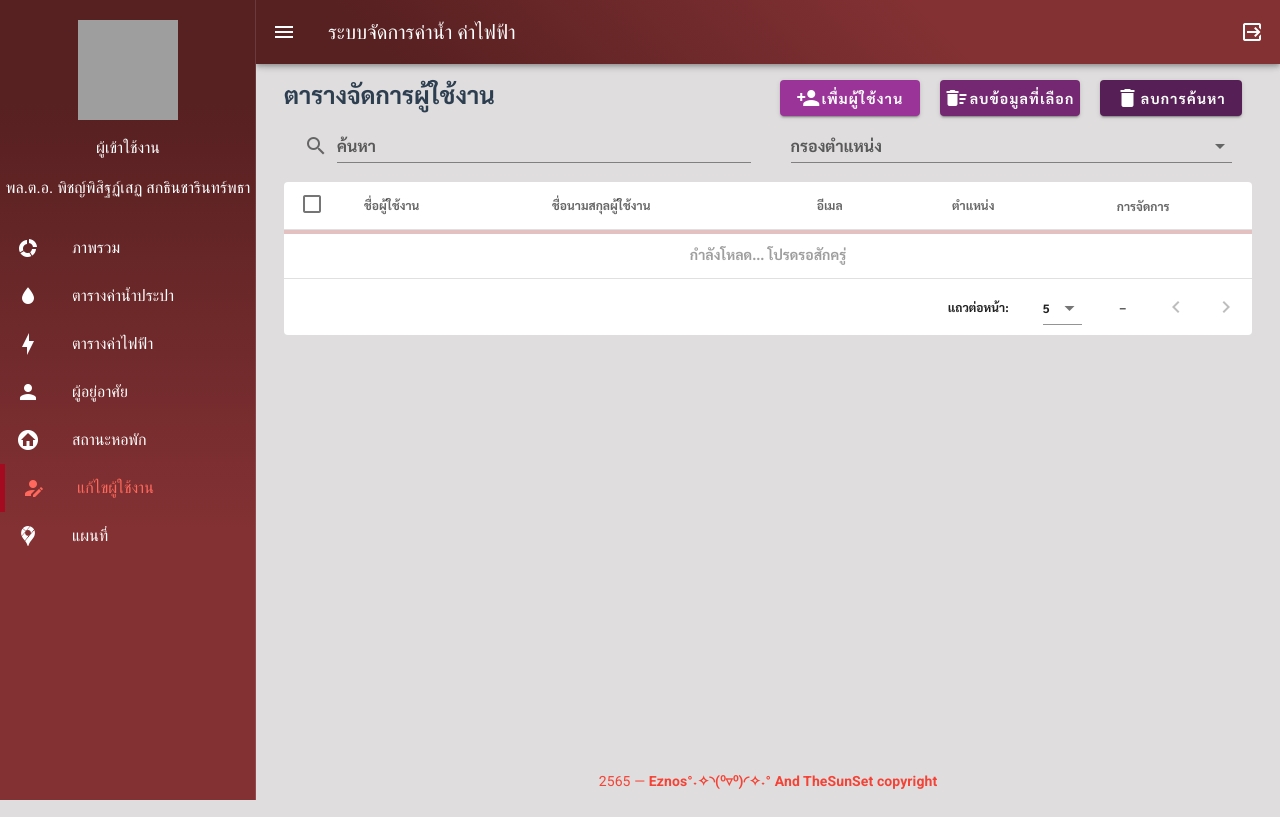
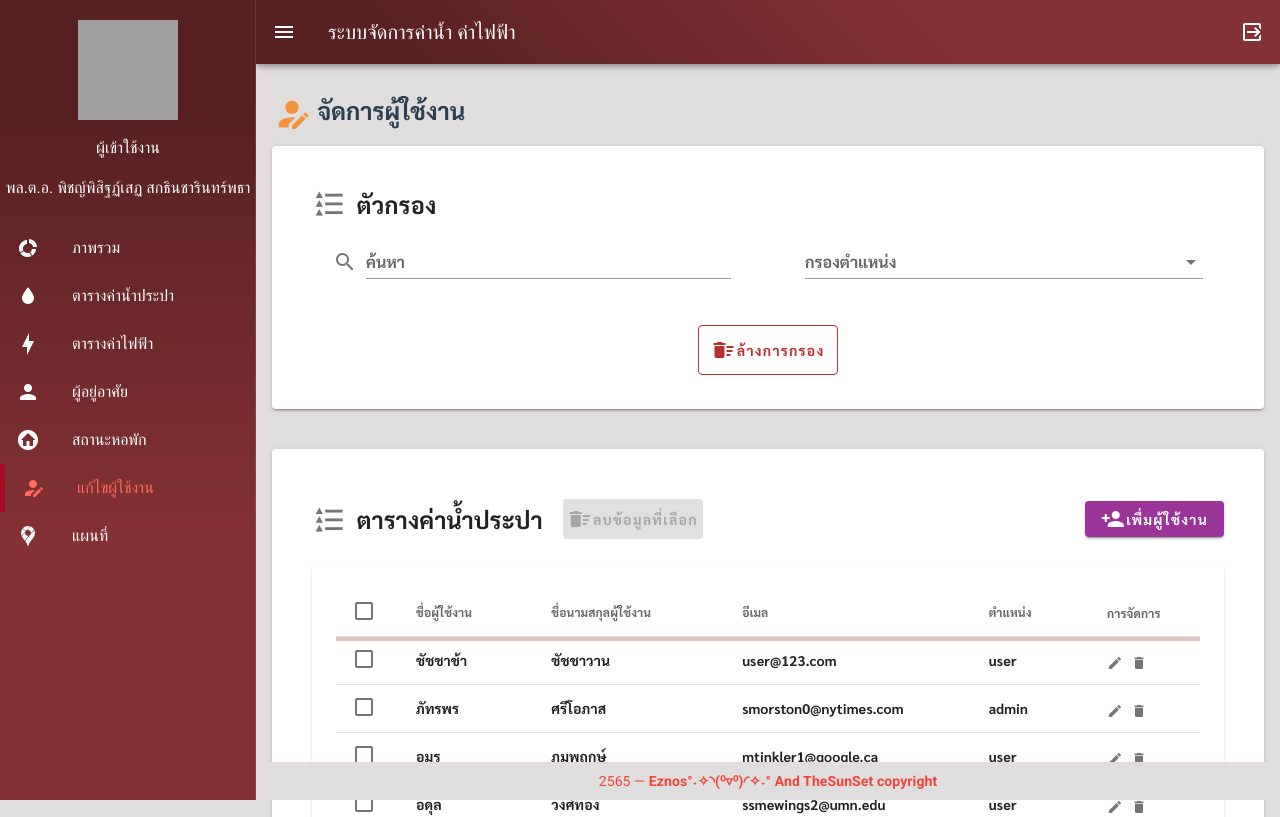
Before and after one commit to eznos/BMS-Back-Office-UI, a Vue app: page /manageuser in a window 1280 px wide. Shown: the top 817 px of the page. Built offline with nearby package versions, Linux system fonts and the light colour scheme; grey boxes are pictures that could not be loaded.

Commit message:
- feat(✨): new card filter, new card table, clear button and mock data

```diff
--- a/src/views/table/Manageuser.vue
+++ b/src/views/table/Manageuser.vue
@@ -1,16 +1,107 @@
 <template>
   <v-app id="app">
     <!-- title and bottom -->
-    <div class="pa-3 content background-main">
+    <div class="content background-main">
       <v-row justify="space-between" class="px-3">
+        <!-- title -->
         <div class="mb-4">
           <v-row style="align-items: center">
-            <div class="ml-3 mt-2">
-              <h2>ตารางจัดการผู้ใช้งาน</h2>
+            <div class="ml-3 mt-9">
+              <h2>
+                <v-icon size="40" color="#F3953F">mdi-account-edit</v-icon>
+                จัดการผู้ใช้งาน
+              </h2>
             </div>
           </v-row>
         </div>
-        <div>
+      </v-row>
+      <!-- filter -->
+      <v-card class="card-filter px-6 py-6">
+        <v-card-title>
+          <v-icon size="35px" class="icon"
+            >mdi-format-list-bulleted-triangle</v-icon
+          >
+          &nbsp;&nbsp;
+          <h3>ตัวกรอง</h3>
+          <!-- button -->
+          <v-spacer></v-spacer>
+        </v-card-title>
+        <!-- filter -->
+        <v-row justify="space-between" class="px-3">
+          <v-col cols="6">
+            <!-- Filter for  name-->
+            <v-text-field
+              v-model="search"
+              prepend-icon="mdi-magnify"
+              type="text"
+              label="ค้นหา"
+              clearable
+              class="filter"
+            ></v-text-field>
+          </v-col>
+          <v-col cols="6">
+            <!-- search by permission -->
+            <v-select
+              v-model="statusFilterValue"
+              prepend-icon=""
+              label="กรองตำแหน่ง"
+              :items="permission"
+              clearable
+              class="filter"
+            >
+            </v-select>
+          </v-col>
+          <!-- btn filter -->
+          <v-col justify="space-between" class="px-3">
+            <!-- enter filter -->
+            <!-- <v-btn
+              outlined
+              color="agree"
+              class="button-filter pt-6 pb-6"
+              width="140"
+            >
+              <v-icon>mdi-magnify</v-icon>
+              กรอง
+            </v-btn> -->
+            <!-- reset filter -->
+            <v-btn
+              outlined
+              color="error"
+              width="140"
+              @click="clear"
+              class="button-filter pt-6 pb-6"
+            >
+              <v-icon>mdi-delete-sweep</v-icon>
+              ล้างการกรอง
+            </v-btn>
+          </v-col>
+        </v-row>
+      </v-card>
+    </div>
+    <!-- table and buttons -->
+    <v-card class="card-filter px-6 py-6">
+      <v-card-title>
+        <!-- title -->
+        <v-icon size="35px" class="icon"
+          >mdi-format-list-bulleted-triangle</v-icon
+        >
+        &nbsp;&nbsp;
+        <h3>ตารางค่าน้ำประปา</h3>
+        &nbsp;&nbsp;
+        <!-- delete as selected -->
+        <v-btn
+          color="error"
+          width="140"
+          v-bind="attrs"
+          v-on="on"
+          class="button-filter pt-5 pb-5"
+          :disabled="!selectAll"
+          @click="deleteItemSelected(selected)"
+        >
+          <v-icon>mdi-delete-sweep</v-icon>
+          ลบข้อมูลที่เลือก
+        </v-btn>
+        <v-spacer></v-spacer>
         <!-- add user -->
         <v-dialog v-model="dialog" persistent max-width="75%">
           <template v-slot:activator="{ on: attrs }">
@@ -27,11 +118,11 @@
             </v-card-title>
             <v-card-text>
               <v-container>
-                  <v-form ref="form" v-model="valid" lazy-validation>
+                <v-form ref="formAdduser" v-model="valid" lazy-validation>
                   <v-row>
                     <v-col cols="12" sm="6" md="4">
                       <v-text-field
-                          v-model="editedItem.fristName"
+                        v-model="editedItem.first_name"
                         label="ชื่อ"
                         autofocus
                         required
@@ -40,7 +131,7 @@
                     </v-col>
                     <v-col cols="12" sm="6" md="4">
                       <v-text-field
-                          v-model="editedItem.lastName"
+                        v-model="editedItem.last_name"
                         label="นามสกุล"
                         required
                         :rules="rules.name"
@@ -71,6 +162,9 @@
             <v-card-actions>
               <v-spacer></v-spacer>
               <v-form>
+                <v-btn color="error" text @click="clearform">
+                  ล้างข้อมูลที่กรอก
+                </v-btn>
                 <v-btn color="warning" text @click="close"> ยกเลิก </v-btn>
                 <v-btn color="agree" text :disabled="!valid" @click="save">
                   ยืนยัน
@@ -97,70 +191,22 @@
             </v-card-actions>
           </v-card>
         </v-dialog>
-          <!-- delete as selected -->
-          <v-btn
-            dark
-            color="#742872"
-            width="140"
-            v-bind="attrs"
-            v-on="on"
-            @click="clear"
-            class="filter"
-          >
-            <v-icon>mdi-delete-sweep</v-icon>
-            ลบข้อมูลที่เลือก
-          </v-btn>
-          <!-- clear -->
-          <v-btn
-            dark
-            color="#561F55"
-            class="filter"
-            v-bind="attrs"
-            v-on="on"
-            @click="clear"
-          >
-            <v-icon>mdi-delete</v-icon>
-            ลบการค้นหา
-          </v-btn>
-        </div>
-      </v-row>
-      <!-- filter -->
-      <v-row justify="space-between" class="px-3">
-        <!-- Filter for  name-->
-        <v-text-field
-          v-model="search"
-          prepend-icon="mdi-magnify"
-          type="text"
-          label="ค้นหา"
-          clearable
-          class="filter"
-        ></v-text-field>
-        <!-- search by permission -->
-        <v-select
-          v-model="statusFilterValue"
-          prepend-icon=""
-          label="กรองตำแหน่ง"
-          :items="permission"
-          clearable
-          class="filter"
-        >
-        </v-select>
-      </v-row>
-    </div>
-    <v-container>
-      <v-row classs="px-3">
-        <v-col cols="12">
+      </v-card-title>
+      <!-- data table -->
+      <v-card-text>
         <!-- start data-table -->
         <v-data-table
+          v-model="selected"
           :headers="headers"
-            :items="building"
-            item-key="name"
-            :items-per-page="5"
-            class="table header-blue"
+          :items="userTable"
+          item-key="first_name"
+          :items-per-page="itemsPerPage"
+          class="elevation-1 pa-6"
           :search="search"
           loading
           loading-text="กำลังโหลด... โปรดรอสักครู่"
           show-select
+          @input="enterSelect($event)"
         >
           <template v-slot:top>
             <!-- v-container, v-col and v-row are just for decoration purposes. -->
@@ -174,9 +220,8 @@
           </template>
         </v-data-table>
         <!-- end data-table -->
-        </v-col>
-      </v-row>
-    </v-container>
+      </v-card-text>
+    </v-card>
   </v-app>
 </template>
 
@@ -185,7 +230,10 @@ export default {
   data: () => ({
     el: "#app",
     valid: false,
+    on: {},
+    attrs: {},
     modal: false,
+    selectAll: false,
     dialog: false,
     menu: false,
     permission: ["admin", "user"],
@@ -194,14 +242,17 @@ export default {
     // Filter models.
     NamefilterValue: "",
     statusFilterValue: "",
-    building: [],
+    selected: [],
+    itemsPerPage: 5,
+
+    userTable: [],
     editedIndex: -1,
     editedItem: {
-      name: "",
+      first_name: "",
       permission: "",
     },
     defaultItem: {
-      name: "",
+      first_name: "",
       permission: "",
     },
     rules: {
@@ -210,7 +261,6 @@ export default {
         (v) =>
           (v && v.length >= 2) || "กรอกชื่อหรือนามสกุลให้มากกว่า 2 ตัวอักษร",
       ],
-
       email: {
         required: (v) => !!v || "กรุณาใส่อีเมลของผู้รับ",
         regex: (v) =>
@@ -228,14 +278,14 @@ export default {
       return [
         {
           text: "ชื่อผู้ใช้งาน",
-          value: "fristName",
+          value: "first_name",
           align: "left",
           search: "",
           filter: this.nameFilter,
         },
         {
           text: "ชื่อนามสกุลผู้ใช้งาน",
-          value: "lastName",
+          value: "last_name",
           align: "left",
           search: "",
         },
@@ -265,7 +315,212 @@ export default {
       val || this.closeDelete();
     },
   },
+  created() {
+    this.initialize();
+  },
   methods: {
+    initialize() {
+      this.userTable = [
+        {
+          rank: "พล.ต.อ.",
+          first_name: "ชัชชาช้า",
+          last_name: "ชัชชาวาน",
+          zone: "เขตสุระ",
+          building: "2/20",
+          room: "2",
+          meter_group: "ป.1",
+          water_no: "1234",
+          water_meter_no: "1234",
+          date_pay: "2022-03",
+          price: "30",
+          difference_price: "50",
+          sum_price: "80",
+          status: "Approve",
+          permission: "user",
+          email: "user@123.com",
+        },
+        {
+          rank: "ด.ต.หญิง",
+          first_name: "ภัทรพร",
+          last_name: "ศรีโอภาส",
+          zone: "อัษฎางค์",
+          building: "2/19",
+          room: "103",
+          meter_group: "ป.1",
+          water_no: "4567",
+          water_meter_no: "4567",
+          date_pay: "2021-06",
+          price: "19",
+          difference_price: "25.34",
+          sum_price: "44.34",
+          status: "Approve",
+          permission: "admin",
+          email: "smorston0@nytimes.com",
+        },
+        {
+          rank: "ด.ต.",
+          first_name: "อมร ",
+          last_name: "ภูมพฤกษ์",
+          zone: "อัษฎางค์",
+          building: "2/19",
+          room: "107",
+          meter_group: "ป.1",
+          water_no: "7540",
+          water_meter_no: "7540",
+          date_pay: "2021-06",
+          price: "57",
+          difference_price: "25.34",
+          sum_price: "82.34",
+          status: "Approve",
+          permission: "user",
+          email: "mtinkler1@google.ca",
+        },
+        {
+          rank: "ด.ต.",
+          first_name: "อดุล ",
+          last_name: "วงศ์ทอง",
+          zone: "อัษฎางค์",
+          building: "2/19",
+          room: "202",
+          meter_group: "ป.1",
+          water_no: "9856",
+          water_meter_no: "9856",
+          date_pay: "2021-06",
+          price: "95",
+          difference_price: "25.34",
+          sum_price: "120.34",
+          status: "Approve",
+          permission: "user",
+          email: "ssmewings2@umn.edu",
+        },
+        {
+          rank: "ร.ต.ท.",
+          first_name: "จรัส ",
+          last_name: "สิมฤทธิ์",
+          zone: "อัษฎางค์",
+          building: "2/19",
+          room: "206",
+          meter_group: "ป.1",
+          water_no: "3214",
+          water_meter_no: "3214",
+          date_pay: "2021-06",
+          price: "95",
+          difference_price: "25.34",
+          sum_price: "120.34",
+          status: "Non Approve",
+          permission: "user",
+          email: "asnartt3@intel.com",
+        },
+        {
+          rank: "ส.ต.อ.",
+          first_name: "ธิชากร ",
+          last_name: "ผินดอน",
+          zone: "อัษฎางค์",
+          building: "2/19",
+          room: "305",
+          meter_group: "ป.83",
+          water_no: "5467",
+          water_meter_no: "5467",
+          date_pay: "2021-06",
+          price: "76",
+          difference_price: "25.34",
+          sum_price: "101.34",
+          status: "Non Approve",
+          permission: "user",
+          email: "ibirkbeck4@github.com",
+        },
+        {
+          rank: "ด.ต.",
+          first_name: "รุ่ง ",
+          last_name: "โฉมกิ่ง",
+          zone: "อัษฎางค์",
+          building: "2/19",
+          room: "402",
+          meter_group: "ป.1",
+          water_no: "8520",
+          water_meter_no: "8520",
+          date_pay: "2021-06",
+          price: "95",
+          difference_price: "25.34",
+          sum_price: "120.34",
+          status: "Non Approve",
+          permission: "user",
+          email: "gmcgrah5@ucoz.ru",
+        },
+        {
+          rank: "ด.ต.",
+          first_name: "อนุชา ",
+          last_name: "ฝากชัยภูมิ",
+          zone: "อัษฎางค์",
+          building: "2/19",
+          room: "413",
+          meter_group: "ป.1",
+          water_no: "7845",
+          water_meter_no: "7845",
+          date_pay: "2021-06",
+          price: "152",
+          difference_price: "25.34",
+          sum_price: "177.34",
+          status: "Non Approve",
+          permission: "user",
+          email: "jkirkby6@answers.com",
+        },
+        {
+          rank: "ส.ต.อ.",
+          first_name: "รัฐพนย์ ",
+          last_name: "เรื่องเรือ",
+          zone: "อัษฎางค์",
+          building: "2/19",
+          room: "504",
+          meter_group: "ป.1",
+          water_no: "3568",
+          water_meter_no: "3568",
+          date_pay: "2021-06",
+          price: "95",
+          difference_price: "25.34",
+          sum_price: "120.34",
+          status: "Non Approve",
+          permission: "user",
+          email: "fillyes7@hubpages.com",
+        },
+        {
+          rank: "ร.ต.ท.",
+          first_name: "อิทธิพล",
+          last_name: "เพ็ญเติมพันธ์",
+          zone: "อัษฎางค์",
+          building: "2/19",
+          room: "514",
+          meter_group: "ป.1",
+          water_no: "5568",
+          water_meter_no: "5568",
+          date_pay: "2021-06",
+          price: "95",
+          difference_price: "25.34",
+          sum_price: "120.34",
+          status: "Non Approve",
+          permission: "user",
+          email: "mlarmet8@mail.ru",
+        },
+        {
+          rank: "ด.ต.",
+          first_name: "ไพโรจน์",
+          last_name: "ทนปรางค์",
+          zone: "อัษฎางค์",
+          building: "2/19",
+          room: "515",
+          meter_group: "ป.1",
+          water_no: "1123",
+          water_meter_no: "1123",
+          date_pay: "2021-06",
+          price: "19",
+          difference_price: "25.34",
+          sum_price: "44.34",
+          status: "Non Approve",
+          permission: "user",
+          email: "tgainseford9@sun.com",
+        },
+      ];
+    },
     /**
      * Filter for dessert names column.
      * @param value Value to be tested.
@@ -292,17 +547,17 @@ export default {
      * @returns {boolean}
      */
     editItem(item) {
-      this.editedIndex = this.building.indexOf(item);
+      this.editedIndex = this.userTable.indexOf(item);
       this.editedItem = Object.assign({}, item);
       this.dialog = true;
     },
     deleteItem(item) {
-      this.editedIndex = this.building.indexOf(item);
+      this.editedIndex = this.userTable.indexOf(item);
       this.editedItem = Object.assign({}, item);
       this.dialogDelete = true;
     },
     deleteItemConfirm() {
-      this.building.splice(this.editedIndex, 1);
+      this.userTable.splice(this.editedIndex, 1);
       this.closeDelete();
     },
     close() {
@@ -321,25 +576,22 @@ export default {
     },
     save() {
       if (this.editedIndex > -1) {
-        Object.assign(this.building[this.editedIndex], this.editedItem);
+        Object.assign(this.userTable[this.editedIndex], this.editedItem);
       } else {
-        this.building.push(this.editedItem);
+        this.userTable.push(this.editedItem);
       }
       this.close();
     },
     savea() {
       if (this.editedIndex > -1) {
-        Object.assign(this.building[this.editedIndex], this.editedItem);
+        Object.assign(this.userTable[this.editedIndex], this.editedItem);
       } else {
-        this.building.push(this.editedItem);
+        this.userTable.push(this.editedItem);
       }
       this.close();
     },
     clear() {
-      (this.NamefilterValue = ""),
-        (this.statusFilterValue = ""),
-        (this.dateFilterValue = "");
-      this.statusFilter = "";
+      (this.statusFilterValue = ""), (this.search = "");
     },
     filterOnlyCapsText(value, search) {
       return (
@@ -349,6 +601,35 @@ export default {
         value.toString().toLocaleUpperCase().indexOf(search) !== -1
       );
     },
+    // show delete as selected button
+    enterSelect(values) {
+      if (values.length >= 2) {
+        return (this.selectAll = true);
+        // alert("selected all");
+      } else {
+        return (this.selectAll = false);
+      }
+    },
+
+    // delete as selected
+    deleteItemSelected() {
+      if (confirm("ต้องการลบข้อมูลที่เลือกหรือไม่ ?")) {
+        for (var i = 0; i < this.selected.length; i++) {
+          const index = this.userTable.indexOf(this.selected[i]);
+          this.userTable.splice(index, 1);
+          this.selected.length == 0;
+        }
+        this.dialog = false;
+      }
+    },
+    // select all
+    toggleAll() {
+      if (this.selected.length) this.selected = [];
+      else this.selected = this.getDesserts.slice();
+    },
+    clearform() {
+      this.$refs.formAdduser.reset();
+    },
   },
 };
 </script>
@@ -356,31 +637,25 @@ export default {
 <style scoped>
 .title-table {
   font-size: 25px;
-  padding: 20px;
+  padding: 10px;
   font-family: Sarabun;
 }
-.title {
-  font-size: 25px;
-  font-family: Sarabun;
+.button-filter {
+  margin: 10px;
+  padding: 20px;
 }
-.form-table {
-  margin-top: -20px;
-  padding: -20px;
+.filter {
+  padding: 5px;
 }
-.header-table {
-  padding: 15px;
-  margin-top: 15px;
+.card-filter {
+  margin-bottom: 20px;
+  margin-top: 20px;
+}
+.negative-value {
+  color: red;
 }
 
-.mx-auto {
-  font-size: 30px;
-}
-.header-blue .v-data-table-header {
-  background-color: #466bb2 !important;
-}
-.filter {
-  padding: 10px;
-  margin-left: 10px;
-  margin-right: 10px;
+.v-data-table {
+  font-size: 20px;
 }
 </style>
```
Lines whose indentation alone changed are shown as unchanged.
